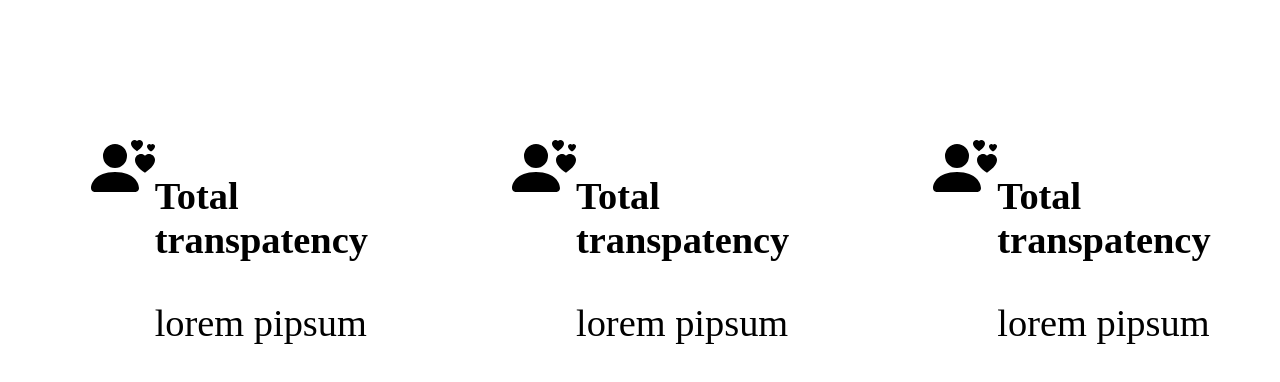
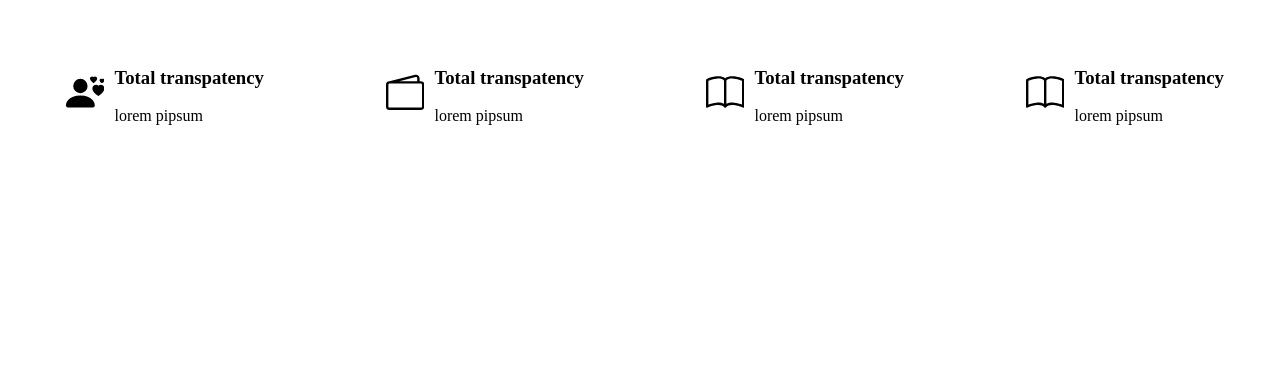
Before and after one commit to nazmieievilya/gatsby-starter-minimalr, a Gatsby site: page /components/Service in a window 1280 px wide. Built offline with nearby package versions, Linux system fonts and the light colour scheme; Gatsby itself is replaced by a stand-in of ours.

Commit message:
fixed services

```diff
--- a/src/pages/components/Service.js
+++ b/src/pages/components/Service.js
@@ -3,51 +3,62 @@ import styled from "styled-components";
 
 const ServiceContainer = styled.div`
   background-color: white;
-  display: flex;
-  justify-content: space-around;
-  align-items: center;
-  width: 100%;
-  height: 30vw;
+  max-width: 100vw;
+  margin: 0 auto;
+  display: grid;
+  padding-top: 40px;
+  padding-bottom: 40px;
+  gap: 1rem;
+  grid-template-columns: repeat(auto-fit, minmax(300px, 1fr));
+}
 
   .serviceCont {
     display: flex;
-    height: 10vw;
-    width: 20vw;
-
-
+    justify-content: center;
+    align-items: center;
+  }
+  svg {
+    width: 3vw;
+    height: 3vw;
+    margin: 10px;
   }
   h3 {
     padding: 0;
     color: black;
-    font-size: 3vw;
   }
   p {
     color: black;
-    font-size: 3vw;
   }
   @media (max-width: 768px) {
     padding: 0px;
     justify-content: center;
+    align-items: center;
+    grid-template-columns: repeat(2, 1fr);
     .serviceCont {
-      display: flex;
-      height: 20vw;
-      width: 40vw;
-      margin: 10px;
 
-      padding: 0px;
+    }
+    svg {
+    width: 5vw;
+    height: 5vw;
+  }
+    h3 {
+      padding: 0;
+      color: black;
+      font-size: 3vw;
+    }
+    p {
+      color: black;
+      font-size: 2.5vw;
     }
   }
 `;
 const Service = () => {
   return (
-
     <ServiceContainer>
       <div className="serviceCont">
         <div className="text-primary me-1">
           <svg
             xmlns="http://www.w3.org/2000/svg"
-            width="5vw"
-            height="5vw"
             fill="currentColor"
             class="bi bi-person-hearts"
             viewBox="0 0 16 16"
@@ -67,16 +78,11 @@ const Service = () => {
         <div className="text-primary me-1">
           <svg
             xmlns="http://www.w3.org/2000/svg"
-            width="5vw"
-            height="5vw"
             fill="currentColor"
-            class="bi bi-person-hearts"
+            class="bi bi-wallet2"
             viewBox="0 0 16 16"
           >
-            <path
-              fill-rule="evenodd"
-              d="M11.5 1.246c.832-.855 2.913.642 0 2.566-2.913-1.924-.832-3.421 0-2.566ZM9 5a3 3 0 1 1-6 0 3 3 0 0 1 6 0Zm-9 8c0 1 1 1 1 1h10s1 0 1-1-1-4-6-4-6 3-6 4Zm13.5-8.09c1.387-1.425 4.855 1.07 0 4.277-4.854-3.207-1.387-5.702 0-4.276ZM15 2.165c.555-.57 1.942.428 0 1.711-1.942-1.283-.555-2.281 0-1.71Z"
-            />
+            <path d="M12.136.326A1.5 1.5 0 0 1 14 1.78V3h.5A1.5 1.5 0 0 1 16 4.5v9a1.5 1.5 0 0 1-1.5 1.5h-13A1.5 1.5 0 0 1 0 13.5v-9a1.5 1.5 0 0 1 1.432-1.499L12.136.326zM5.562 3H13V1.78a.5.5 0 0 0-.621-.484L5.562 3zM1.5 4a.5.5 0 0 0-.5.5v9a.5.5 0 0 0 .5.5h13a.5.5 0 0 0 .5-.5v-9a.5.5 0 0 0-.5-.5h-13z" />
           </svg>
         </div>
         <div>
@@ -88,16 +94,27 @@ const Service = () => {
         <div className="text-primary me-1">
           <svg
             xmlns="http://www.w3.org/2000/svg"
-            width="5vw"
-            height="5vw"
             fill="currentColor"
-            class="bi bi-person-hearts"
+            class="bi bi-book"
             viewBox="0 0 16 16"
           >
-            <path
-              fill-rule="evenodd"
-              d="M11.5 1.246c.832-.855 2.913.642 0 2.566-2.913-1.924-.832-3.421 0-2.566ZM9 5a3 3 0 1 1-6 0 3 3 0 0 1 6 0Zm-9 8c0 1 1 1 1 1h10s1 0 1-1-1-4-6-4-6 3-6 4Zm13.5-8.09c1.387-1.425 4.855 1.07 0 4.277-4.854-3.207-1.387-5.702 0-4.276ZM15 2.165c.555-.57 1.942.428 0 1.711-1.942-1.283-.555-2.281 0-1.71Z"
-            />
+            <path d="M1 2.828c.885-.37 2.154-.769 3.388-.893 1.33-.134 2.458.063 3.112.752v9.746c-.935-.53-2.12-.603-3.213-.493-1.18.12-2.37.461-3.287.811V2.828zm7.5-.141c.654-.689 1.782-.886 3.112-.752 1.234.124 2.503.523 3.388.893v9.923c-.918-.35-2.107-.692-3.287-.81-1.094-.111-2.278-.039-3.213.492V2.687zM8 1.783C7.015.936 5.587.81 4.287.94c-1.514.153-3.042.672-3.994 1.105A.5.5 0 0 0 0 2.5v11a.5.5 0 0 0 .707.455c.882-.4 2.303-.881 3.68-1.02 1.409-.142 2.59.087 3.223.877a.5.5 0 0 0 .78 0c.633-.79 1.814-1.019 3.222-.877 1.378.139 2.8.62 3.681 1.02A.5.5 0 0 0 16 13.5v-11a.5.5 0 0 0-.293-.455c-.952-.433-2.48-.952-3.994-1.105C10.413.809 8.985.936 8 1.783z" />
+          </svg>
+        </div>
+        <div>
+          <h3>Total transpatency</h3>
+          <p>lorem pipsum </p>
+        </div>
+      </div>
+      <div className="serviceCont">
+        <div className="text-primary me-1">
+          <svg
+            xmlns="http://www.w3.org/2000/svg"
+            fill="currentColor"
+            class="bi bi-book"
+            viewBox="0 0 16 16"
+          >
+            <path d="M1 2.828c.885-.37 2.154-.769 3.388-.893 1.33-.134 2.458.063 3.112.752v9.746c-.935-.53-2.12-.603-3.213-.493-1.18.12-2.37.461-3.287.811V2.828zm7.5-.141c.654-.689 1.782-.886 3.112-.752 1.234.124 2.503.523 3.388.893v9.923c-.918-.35-2.107-.692-3.287-.81-1.094-.111-2.278-.039-3.213.492V2.687zM8 1.783C7.015.936 5.587.81 4.287.94c-1.514.153-3.042.672-3.994 1.105A.5.5 0 0 0 0 2.5v11a.5.5 0 0 0 .707.455c.882-.4 2.303-.881 3.68-1.02 1.409-.142 2.59.087 3.223.877a.5.5 0 0 0 .78 0c.633-.79 1.814-1.019 3.222-.877 1.378.139 2.8.62 3.681 1.02A.5.5 0 0 0 16 13.5v-11a.5.5 0 0 0-.293-.455c-.952-.433-2.48-.952-3.994-1.105C10.413.809 8.985.936 8 1.783z" />
           </svg>
         </div>
         <div>
```
